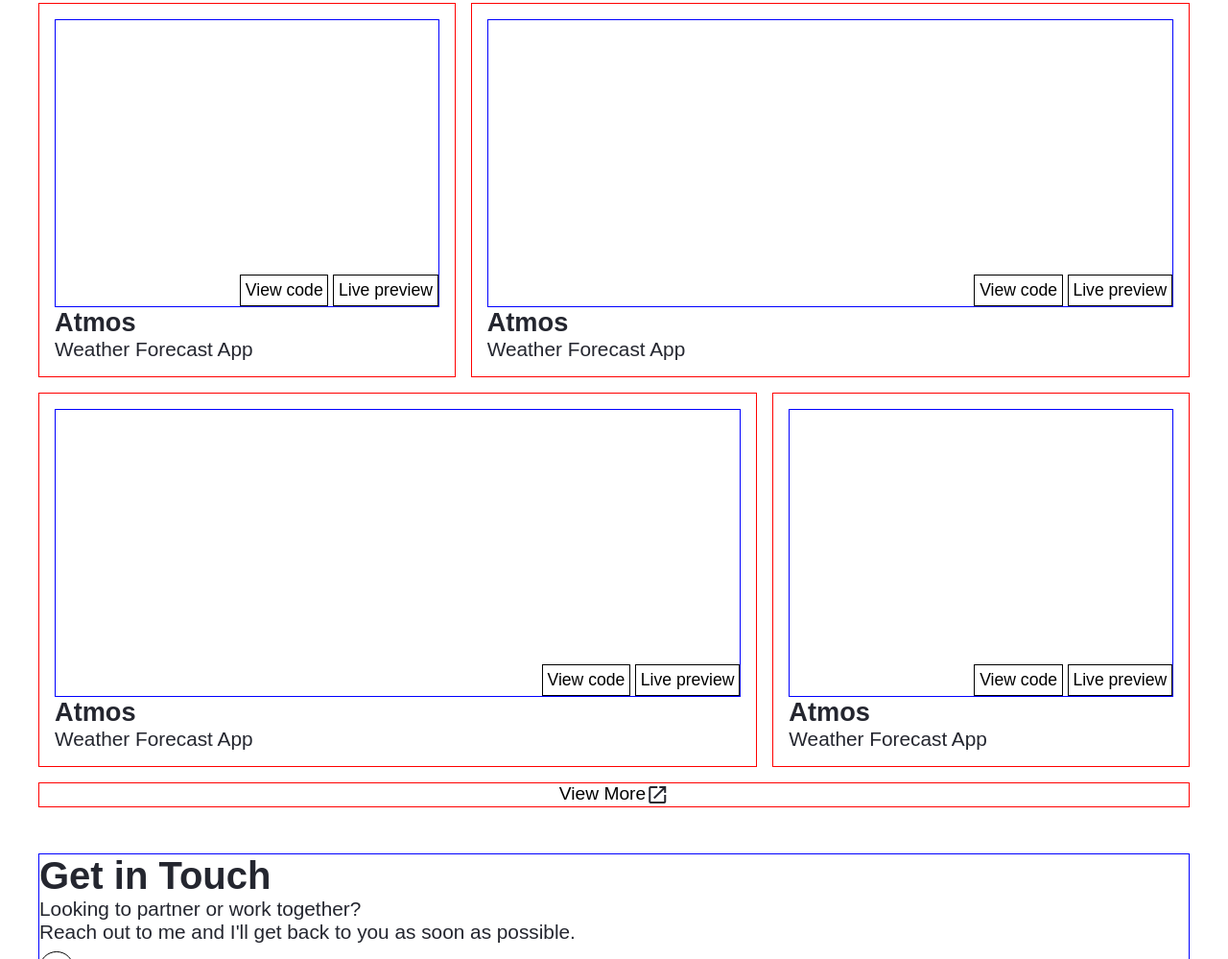
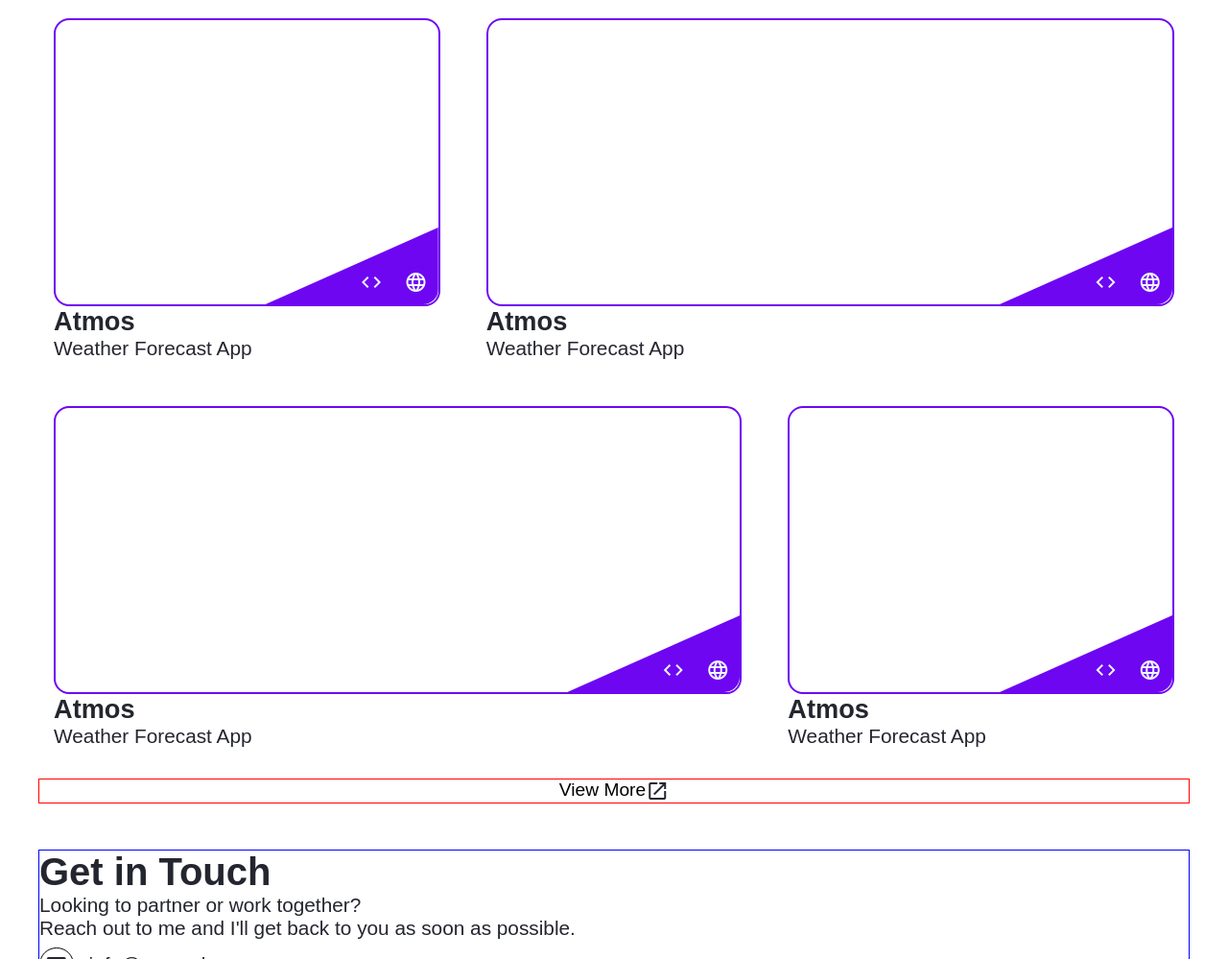
Before and after one commit to dejanpls/portfolio, a website built with webpack: page src/template.html in a window 1280 px wide. Shown: the part 1006-2005 px from the top of the page at 96% size. Built offline with nearby package versions, Linux system fonts and the light colour scheme; a web font is replaced by a local one.

Commit message:
style: change color and backgroud of cards

```diff
--- a/src/styles/main.css
+++ b/src/styles/main.css
@@ -99,7 +99,7 @@ div.cta .projects-cta:hover {
 }
 
 div.right-column > img {
-  max-height: 300px;
+  height: 300px;
   border-radius: 50%;
   border: 1px dotted rgb(110, 6, 242);
   padding: 1.2rem;
--- a/src/styles/projects.css
+++ b/src/styles/projects.css
@@ -15,7 +15,7 @@ div.card {
   padding: 1rem;
   display: flex;
   flex-direction: column;
-  border: 1px solid red;
+  /* border: 1px solid rgb(110, 6, 242); */
   flex: 1 1 30%;
 }
 
@@ -31,15 +31,8 @@ div.card:nth-child(4n) {
 .img-container {
   position: relative;
   height: 300px;
-  border: 1px solid blue;
-}
-
-div.links {
-  position: absolute;
-  right: 0;
-  bottom: 0;
-  display: flex;
-  gap: 0.3rem;
+  border: 2px solid rgb(110, 6, 242);
+  border-radius: 1rem;
 }
 
 div.info > h3 {
@@ -51,21 +44,34 @@ div.info > p {
   width: 250px;
 }
 
-div.info-container {
-  border: 1px solid green;
+div.links {
+  position: absolute;
+  height: 80px;
+  width: 180px;
+  right: 0;
+  bottom: 0;
+  border-bottom-right-radius: 1rem;
   display: flex;
-  justify-content: space-between;
-  align-items: center;
-  flex-wrap: wrap;
-  gap: 0.5rem;
+  align-items: flex-end;
+  justify-content: flex-end;
+  background-color: rgb(110, 6, 242);
+  clip-path: polygon(
+    0 100%,
+    /* top-left */ 100% 0,
+    /* top-right */ 100% 100%,
+    /* bottom-right */ 0% 100% /* bottom-left moved up a bit */
+  );
 }
 
 div.links > a {
   text-decoration: none;
-  color: black;
-  border: 1px solid black;
-  padding: 0.3rem;
-  font-size: 1.1rem;
+  color: aliceblue;
+  padding: 0.7rem;
+  text-align: center;
+}
+
+div.links > a.material-icons {
+  font-size: 1.5rem;
 }
 
 section#projects > a {
--- a/src/template.html
+++ b/src/template.html
@@ -72,8 +72,8 @@
                 <div class="img-container">
                   <img src="#" alt="" />
                   <div class="links">
-                    <a href="#">View code</a>
-                    <a href="#">Live preview</a>
+                    <a class="material-icons" href="">code</a>
+                    <a class="material-icons" href="">language</a>
                   </div>
                 </div>
                 <div class="info">
@@ -85,8 +85,8 @@
                 <div class="img-container">
                   <img src="#" alt="" />
                   <div class="links">
-                    <a href="#">View code</a>
-                    <a href="#">Live preview</a>
+                    <a class="material-icons" href="">code</a>
+                    <a class="material-icons" href="">language</a>
                   </div>
                 </div>
                 <div class="info">
@@ -98,8 +98,8 @@
                 <div class="img-container">
                   <img src="#" alt="" />
                   <div class="links">
-                    <a href="#">View code</a>
-                    <a href="#">Live preview</a>
+                    <a class="material-icons" href="">code</a>
+                    <a class="material-icons" href="">language</a>
                   </div>
                 </div>
                 <div class="info">
@@ -111,8 +111,8 @@
                 <div class="img-container">
                   <img src="#" alt="" />
                   <div class="links">
-                    <a href="#">View code</a>
-                    <a href="#">Live preview</a>
+                    <a class="material-icons" href="">code</a>
+                    <a class="material-icons" href="">language</a>
                   </div>
                 </div>
                 <div class="info">
```
